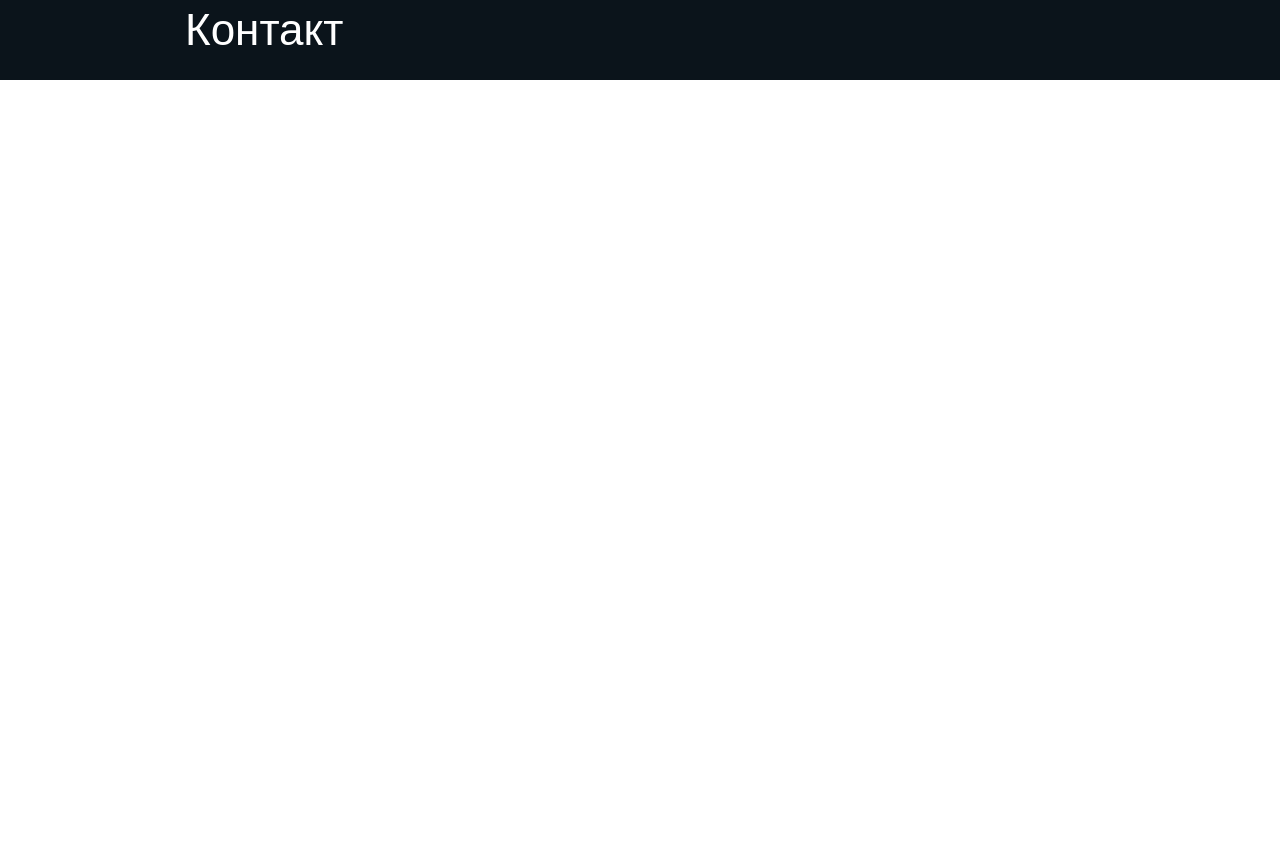
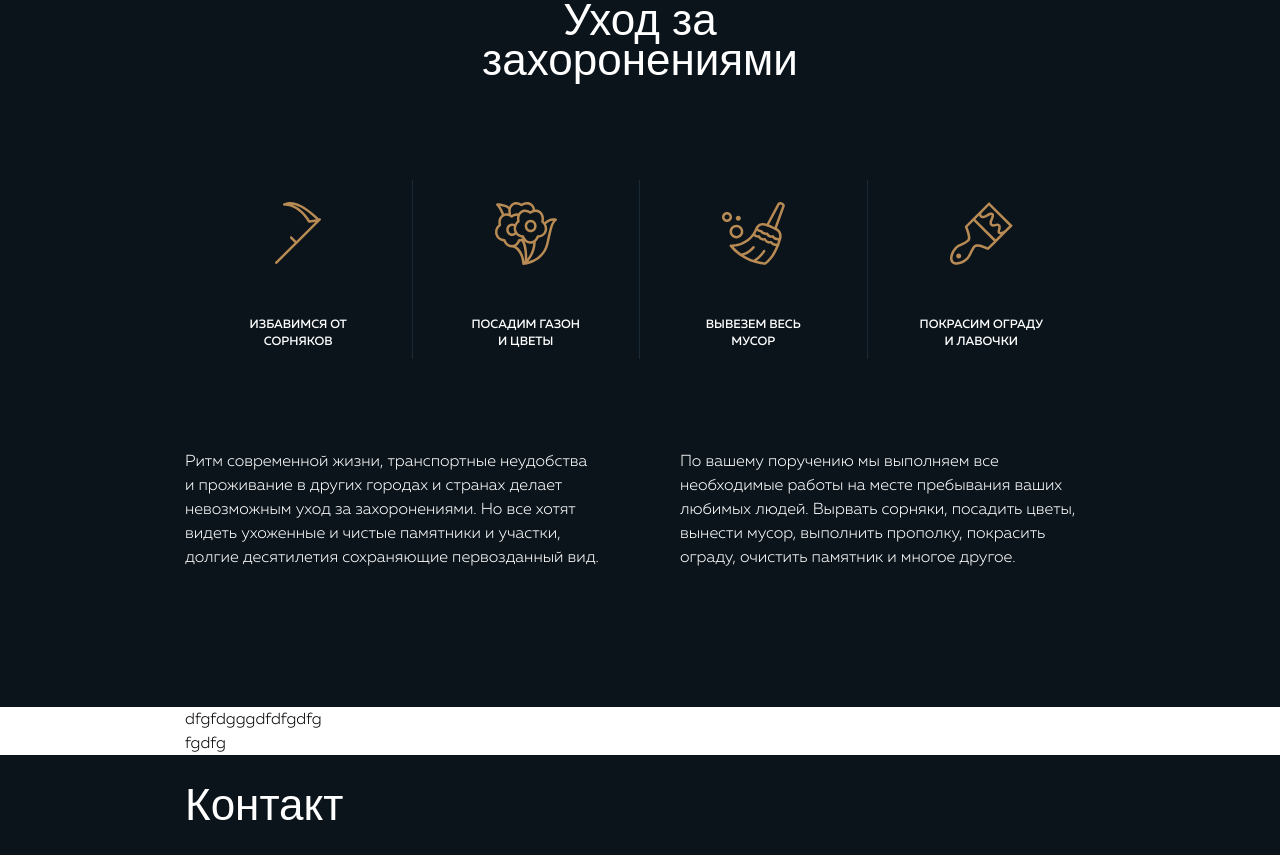
Before and after one commit to evgenyzhernoklev/monumentum, a website: page src/index.html in a window 1280 px wide. Shown: the part 700-1555 px from the top of the page. Before the commit the page ends 800 px from the top, so only its background shows below. Drawn offline with nearby package versions, Linux system fonts and the light colour scheme; files that its build step writes are made by us from their sources; files whose address does not match are found by name.

Commit message:
Add care block

```diff
--- a/src/css/additional/icons.scss
+++ b/src/css/additional/icons.scss
@@ -10,6 +10,18 @@
   vertical-align: middle;
 }
 
-// .icon--market {
-//   @include icon(market_green, 44px, 42px);
-// }
+.icon--scythe {
+  @include icon(scythe, 46px, 62px);
+}
+
+.icon--flovers {
+  @include icon(flovers, 62px, 63px);
+}
+
+.icon--broom {
+  @include icon(broom, 63px, 63px);
+}
+
+.icon--brush {
+  @include icon(brush, 63px, 63px);
+}
--- a/src/css/common.scss
+++ b/src/css/common.scss
@@ -48,6 +48,10 @@ button {
   color: $gold;
 }
 
+.bgDark {
+  background-color: $dark-blue;
+}
+
 
 
 @media (max-width: 960px) {
--- a/src/css/content.scss
+++ b/src/css/content.scss
@@ -51,8 +51,64 @@
 
 
 /***** care *****/
+.contentIn--care {
+  padding-top: 100px;
+  padding-bottom: 98px;
 
+  .titleMain {
+    text-align: center;
+  }
+}
 
+// cols width icons
+.careCols {
+  margin: 100px 0 90px;
+}
+
+.careCol {
+  padding: 10px;
+  border-right: 1px solid #192936;
+  text-align: center;
+
+  &:last-child {
+    border-right: 0;
+  }
+}
+
+.careCol__iconWrapper {
+  margin-bottom: 45px;
+  height: 80px;
+  line-height: 80px;
+
+  .icon {
+
+  }
+}
+
+.careCol__title {
+  margin: 0 auto;
+  text-transform: uppercase;
+  font: 12px/17px $muller-medium;
+  color: $white;
+}
+
+// info cols
+.careInfoCols {
+
+}
+
+.careInfoCol {
+  margin-bottom: 40px;
+  color: $white;
+
+  &:nth-child(2n + 1) {
+    padding-right: 40px;
+  }
+
+  &:nth-child(2n) {
+    padding-left: 40px;
+  }
+}
 
 
 
--- a/src/css/footer.scss
+++ b/src/css/footer.scss
@@ -1,4 +1,3 @@
 .footer {
   padding: 30px 0 30px;
-  background-color: $dark-blue;
 }
--- a/src/index.html
+++ b/src/index.html
@@ -88,10 +88,47 @@
 
 
 
-	<!-- care -->
-	<section class="contentWrapper">
-		<div class="contentWrapper__in contentIn">
+	<section class="contentWrapper bgDark">
+		<div class="contentWrapper__in contentIn contentIn--care">
 			<h3 class="contentIn__titleMain titleMain titleMain--white">Уход за<br/>захоронениями</h3>
+			<div class="contentIn__care careCols colsFlex">
+				<div class="colsFlex__col colFlex--4 careCol">
+					<div class="careCol__iconWrapper iconWrapper">
+						<span class="iconWrapper__icon icon icon--scythe"></span>
+					</div>
+					<p class="careCol__title">избавимся от<br>сорняков</p>
+				</div>
+				<div class="colsFlex__col colFlex--4 careCol">
+					<div class="careCol__iconWrapper iconWrapper">
+						<span class="iconWrapper__icon icon icon--flovers"></span>
+					</div>
+					<p class="careCol__title">Посадим газон<br>и цветы</p>
+				</div>
+				<div class="colsFlex__col colFlex--4 careCol">
+					<div class="careCol__iconWrapper iconWrapper">
+						<span class="iconWrapper__icon icon icon--broom"></span>
+					</div>
+					<p class="careCol__title">Вывезем весь<br>мусор</p>
+				</div>
+				<div class="colsFlex__col colFlex--4 careCol">
+					<div class="careCol__iconWrapper iconWrapper">
+						<span class="iconWrapper__icon icon icon--brush"></span>
+					</div>
+					<p class="careCol__title">Покрасим ограду<br>и лавочки</p>
+				</div>
+			</div>
+			<div class="contentIn__careInfo careInfoCols colsFlex">
+				<div class="colsFlex__col colFlex--2 careInfoCol">
+					Ритм современной жизни, транспортные неудобства и проживание в других городах
+					и странах делает невозможным уход за захоронениями. Но все хотят видеть
+					ухоженные и чистые памятники и участки, долгие десятилетия сохраняющие первозданный вид.
+				</div>
+				<div class="colsFlex__col colFlex--2 careInfoCol">
+					По вашему поручению мы выполняем все необходимые работы на месте пребывания
+					ваших любимых людей. Вырвать сорняки, посадить цветы, вынести мусор,
+					выполнить прополку, покрасить ограду, очистить памятник и многое другое.
+				</div>
+			</div>
 		</div>
 	</section>
 
@@ -100,7 +137,7 @@
 	<!-- map -->
 	<section class="contentWrapper">
 		<div class="contentWrapper__in contentIn">
-
+			dfgfdgggdfdfgdfg
 		</div>
 	</section>
 
@@ -109,13 +146,13 @@
 	<!-- vacancies -->
 	<section class="contentWrapper">
 		<div class="contentWrapper__in contentIn">
-
+			fgdfg
 		</div>
 	</section>
 
 
 
-	<footer class="footer">
+	<footer class="footer bgDark">
 		<div class="footer__contentIn contentIn">
 			<h5 class="contentIn__titleMain titleMain titleMain--white">Контакт</h5>
 		</div>
```
Also changed, not shown: build/css/app.css, build/index.html.
